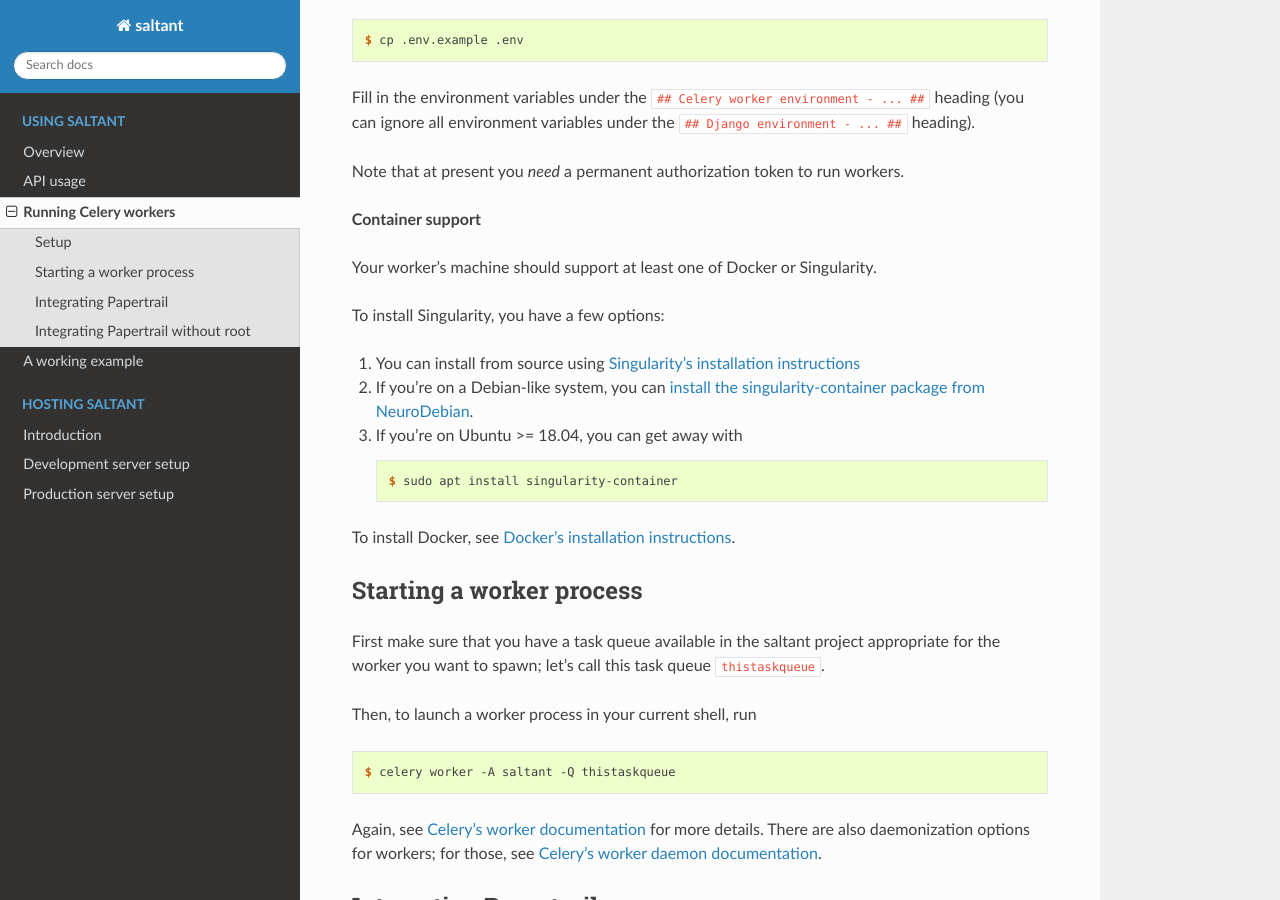
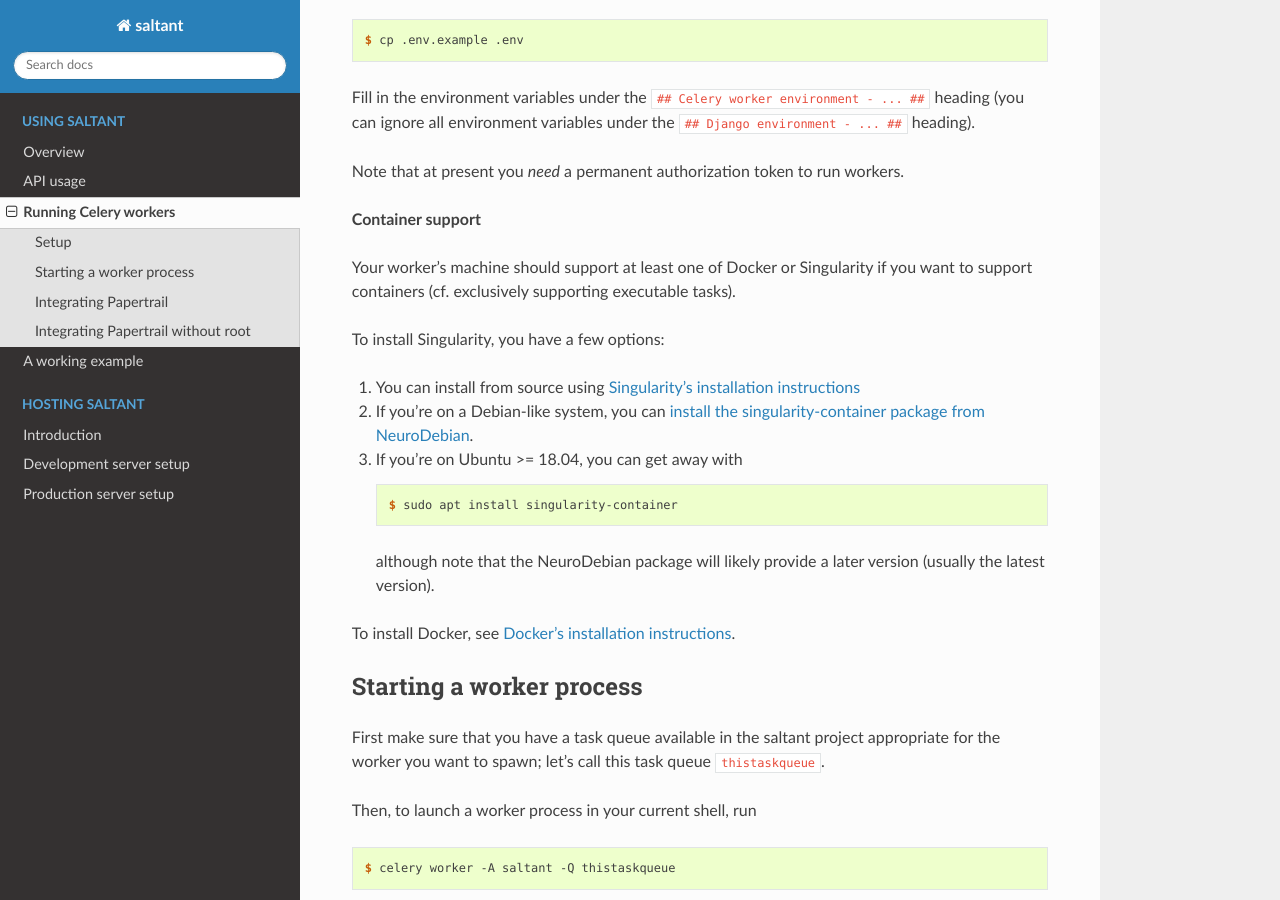
Before and after one commit to saltant-org/saltant, a Sphinx documentation site: the page built from docs/source/using/celery-workers.rst, in a window 1280 px wide and 900 px high, scrolled down 914 px. Built offline with Sphinx 7.4.7 and the Read the Docs theme 2.0.0, drawn with Linux system fonts in a browser that asks for light colours.

Commit message:
Update Celery worker section in docs

```diff
--- a/docs/source/using/celery-workers.rst
+++ b/docs/source/using/celery-workers.rst
@@ -50,7 +50,8 @@ workers.
 **Container support**
 
 Your worker's machine should support at least one of Docker or
-Singularity.
+Singularity if you want to support containers (cf. exclusively
+supporting executable tasks).
 
 To install Singularity, you have a few options:
 
@@ -60,6 +61,9 @@ To install Singularity, you have a few options:
 #. If you're on Ubuntu >= 18.04, you can get away with ::
 
     $ sudo apt install singularity-container
+
+   although note that the NeuroDebian package will likely provide a
+   later version (usually the latest version).
 
 To install Docker, see `Docker's installation instructions`_.
 
```
